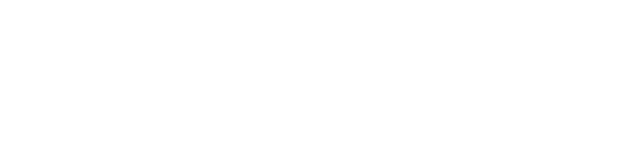
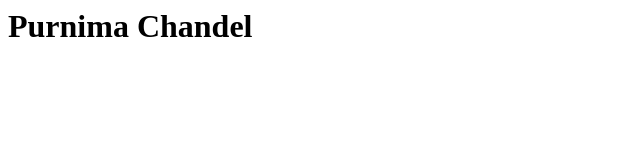
Before and after one commit to PurnimaChandel/purnimachandel.github.io, a plain HTML site: page index.html in a window 1280 px wide. Shown: the whole page, without its empty margins (0-640 px from the left). Drawn offline with Linux system fonts and the light colour scheme.

Commit message:
Update index.html

```diff
--- a/index.html
+++ b/index.html
@@ -1,2 +1,5 @@
 <html>
+    <head>
+        <h1>Purnima Chandel</h1>
+    </head>
 </html>
```
